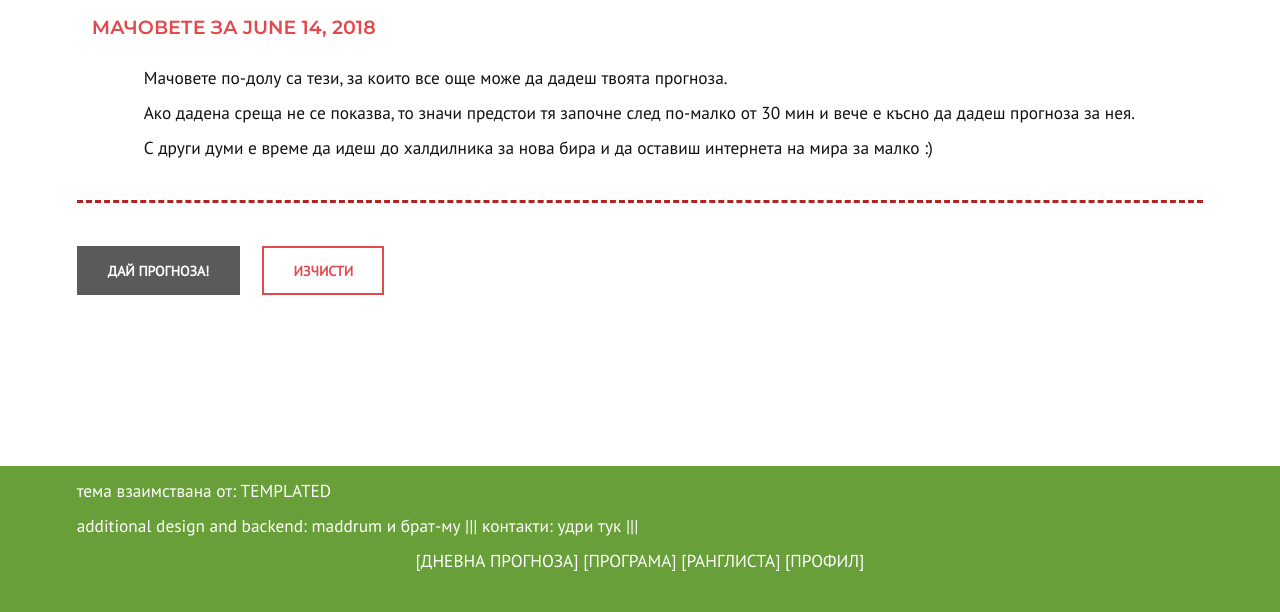
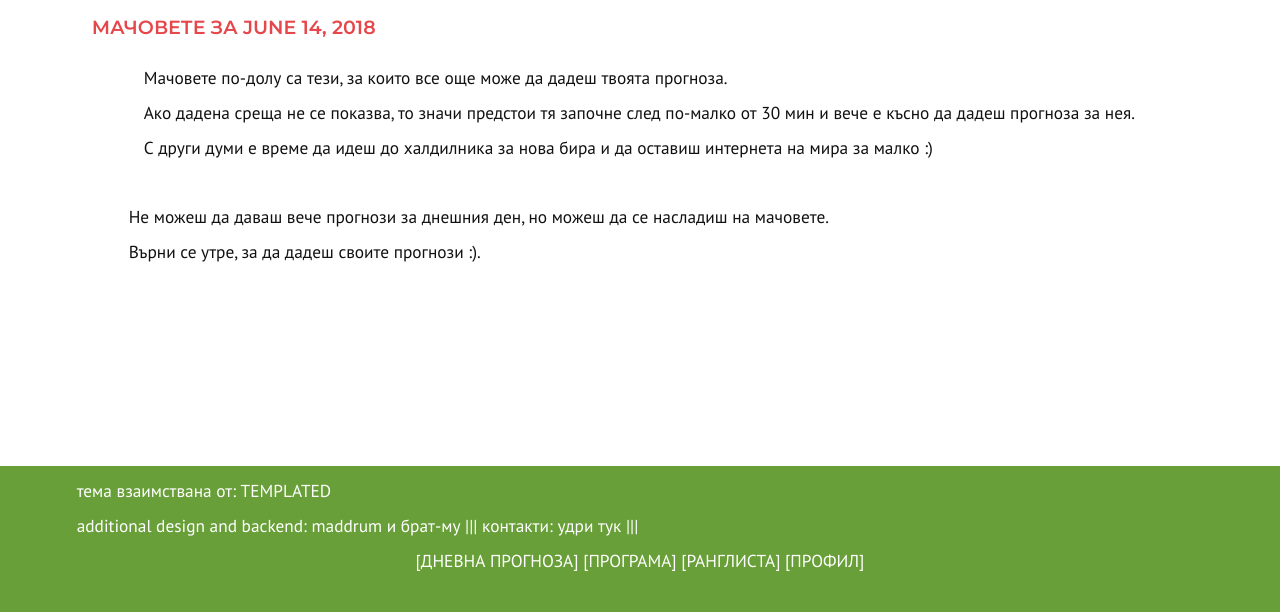
Before and after one commit to maddrum/world_cup_results, a Django app: page /matches/prediction/ in a window 1280 px wide. Shown: the part 151-763 px from the top of the page. Run offline with Django 3.2, Linux system fonts and the light colour scheme; a user stored in the database is signed in; tables that the repository leaves empty hold one stand-in row (values such as "Sample post"); some libraries are stand-ins or nearby versions.

Commit message:
Deployment site input form bug fix

```diff
--- a/templates/matches/input-prediction.html
+++ b/templates/matches/input-prediction.html
@@ -12,6 +12,7 @@
         </div>
     </div>
 
+    {% if form %}
         <form method="post" action="{% url 'matches:prediction_processor' %}">
             {% csrf_token %}
             <div class="container">
@@ -52,6 +53,12 @@
                 <li><input type="reset" value="Изчисти" class="button alt"></li>
             </ul>
         </form>
+    {% else %}
+        <div class="inner">
+            Не можеш да даваш вече прогнози за днешния ден, но можеш да се насладиш на мачовете.
+            <p>Върни се утре, за да дадеш своите прогнози :).</p>
+        </div>
+    {% endif %}
 
 
 
```
Lines whose indentation alone changed are shown as unchanged.
